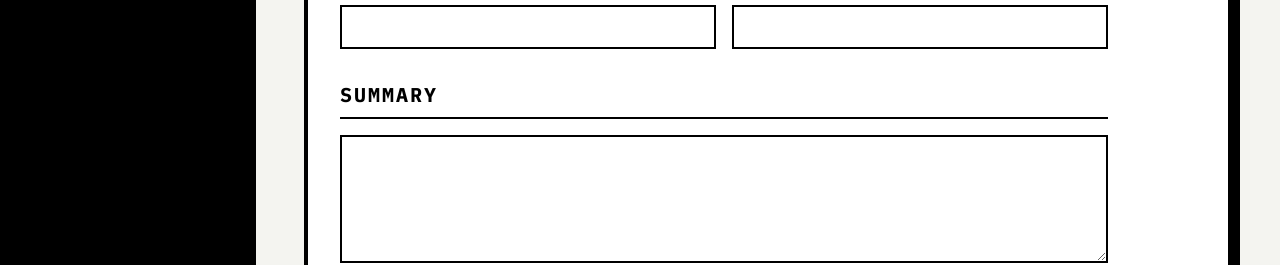
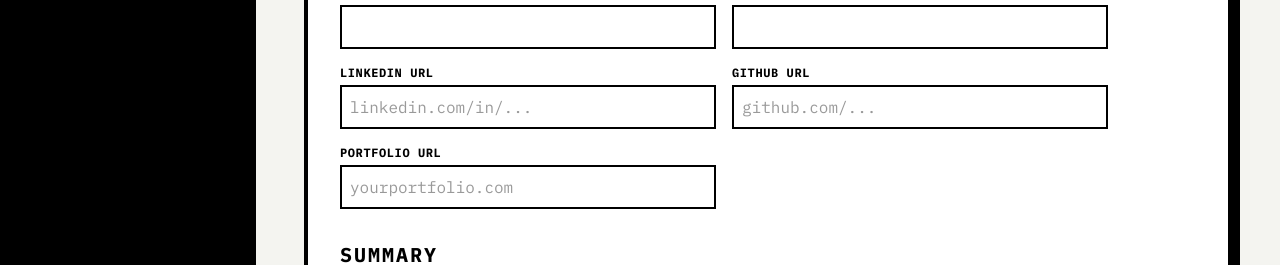
Before and after one commit to badirusubomi/job-applyer, a Next.js app: page /profile-editor in a window 1280 px wide. Shown: the part 397-662 px from the top of the page. Built offline with nearby package versions, Linux system fonts and the light colour scheme; a web font is replaced by a local one.

Commit message:
feat: extend profile and privacy schemas to include LinkedIn, GitHub, and portfolio links with template and UI support.

```diff
--- a/app/application-assistant/page.tsx
+++ b/app/application-assistant/page.tsx
@@ -518,6 +518,18 @@ function AssistantContent() {
                     <label className="block text-[10px] font-bold uppercase tracking-wider mb-1">Address</label>
                     <input type="text" value={privacy.address || ''} onChange={e => savePrivacy({ ...privacy, address: e.target.value })} className="w-full p-2 border-4 border-black text-xs" placeholder="e.g. New York, NY" />
                   </div>
+                  <div>
+                    <label className="block text-[10px] font-bold uppercase tracking-wider mb-1">LinkedIn Mask</label>
+                    <input type="text" value={privacy.linkedin || ''} onChange={e => savePrivacy({ ...privacy, linkedin: e.target.value })} className="w-full p-2 border-4 border-black text-xs" placeholder="linkedin.com/..." />
+                  </div>
+                  <div>
+                    <label className="block text-[10px] font-bold uppercase tracking-wider mb-1">GitHub Mask</label>
+                    <input type="text" value={privacy.github || ''} onChange={e => savePrivacy({ ...privacy, github: e.target.value })} className="w-full p-2 border-4 border-black text-xs" placeholder="github.com/..." />
+                  </div>
+                  <div>
+                    <label className="block text-[10px] font-bold uppercase tracking-wider mb-1">Portfolio Mask</label>
+                    <input type="text" value={privacy.portfolio || ''} onChange={e => savePrivacy({ ...privacy, portfolio: e.target.value })} className="w-full p-2 border-4 border-black text-xs" placeholder="yourportfolio.com" />
+                  </div>
                 </div>
               </div>
 
--- a/app/layout.tsx
+++ b/app/layout.tsx
@@ -17,13 +17,20 @@ export const metadata: Metadata = {
     siteName: 'Applyer',
     images: [
       {
-        url: '/logo.png',
-        width: 800,
-        height: 800,
+        url: '/og-image.png',
+        width: 1200,
+        height: 630,
+        alt: 'Applyer - AI-Powered Job Application Automation',
       },
     ],
     locale: 'en_US',
     type: 'website',
+  },
+  twitter: {
+    card: 'summary_large_image',
+    title: 'Applyer',
+    description: 'Local AI-powered job application automation',
+    images: ['/og-image.png'],
   },
   icons: {
     icon: '/logo.png',
--- a/app/profile-editor/page.tsx
+++ b/app/profile-editor/page.tsx
@@ -10,6 +10,9 @@ export default function ProfileEditor() {
     email: '',
     phone: '',
     location: '',
+    linkedin: '',
+    github: '',
+    portfolio: '',
     summary: '',
     experience: [] as { title: string; company: string; startDate: string; endDate: string; bullets: string }[],
     skills: [] as { category: string; skills: string }[],
@@ -59,6 +62,9 @@ export default function ProfileEditor() {
         email: data.email || prev.email,
         phone: data.phone || prev.phone,
         location: data.location || prev.location,
+        linkedin: data.linkedin || prev.linkedin || '',
+        github: data.github || prev.github || '',
+        portfolio: data.portfolio || prev.portfolio || '',
         summary: data.summary || prev.summary,
         experience: data.experience?.length ? data.experience : prev.experience,
         skills: data.skills?.length ? data.skills : prev.skills,
@@ -90,7 +96,10 @@ export default function ProfileEditor() {
           name: p.name || '',
           email: p.email || '',
           phone: p.phone || '',
-          location: p.address || ''
+          location: p.address || '',
+          linkedin: p.linkedin || '',
+          github: p.github || '',
+          portfolio: p.portfolio || ''
         }));
       }
     }
@@ -104,8 +113,16 @@ export default function ProfileEditor() {
 
     // Compile to Markdown for the AI Assistant
     let markdown = `# ${profile.name || 'Candidate Profile'}\n\n`;
-    if (profile.email || profile.phone || profile.location) {
-      markdown += `**Contact**: ${[profile.email, profile.phone, profile.location].filter(Boolean).join(' | ')}\n\n`;
+    if (profile.email || profile.phone || profile.location || profile.linkedin || profile.github || profile.portfolio) {
+      const contactInfo = [
+        profile.email,
+        profile.phone,
+        profile.location,
+        profile.linkedin ? `LinkedIn: ${profile.linkedin}` : null,
+        profile.github ? `GitHub: ${profile.github}` : null,
+        profile.portfolio ? `Portfolio: ${profile.portfolio}` : null
+      ].filter(Boolean).join(' | ');
+      markdown += `**Contact**: ${contactInfo}\n\n`;
     }
     if (profile.summary) {
       markdown += `## Summary\n${profile.summary}\n\n`;
@@ -209,6 +226,18 @@ export default function ProfileEditor() {
               <div>
                 <label className="block text-xs font-bold uppercase tracking-wider mb-1">Location</label>
                 <input type="text" value={profile.location} onChange={e => setProfile({...profile, location: e.target.value})} className="w-full p-2 border-2 border-black bg-white text-black placeholder:text-black/40" />
+              </div>
+              <div>
+                <label className="block text-xs font-bold uppercase tracking-wider mb-1">LinkedIn URL</label>
+                <input type="text" value={profile.linkedin} onChange={e => setProfile({...profile, linkedin: e.target.value})} className="w-full p-2 border-2 border-black bg-white text-black placeholder:text-black/40" placeholder="linkedin.com/in/..." />
+              </div>
+              <div>
+                <label className="block text-xs font-bold uppercase tracking-wider mb-1">GitHub URL</label>
+                <input type="text" value={profile.github} onChange={e => setProfile({...profile, github: e.target.value})} className="w-full p-2 border-2 border-black bg-white text-black placeholder:text-black/40" placeholder="github.com/..." />
+              </div>
+              <div>
+                <label className="block text-xs font-bold uppercase tracking-wider mb-1">Portfolio URL</label>
+                <input type="text" value={profile.portfolio} onChange={e => setProfile({...profile, portfolio: e.target.value})} className="w-full p-2 border-2 border-black bg-white text-black placeholder:text-black/40" placeholder="yourportfolio.com" />
               </div>
             </div>
           </section>
--- a/lib/ai/providers/gemini.ts
+++ b/lib/ai/providers/gemini.ts
@@ -81,7 +81,10 @@ Output a JSON object:
   "contact": {
     "email": "string",
     "phone": "string",
-    "location": "string"
+    "location": "string",
+    "linkedin": "string (optional URL)",
+    "github": "string (optional URL)",
+    "website": "string (optional URL)"
   },
   "summary": "string — 2–3 sentences. Targeted to ${jobInfo.role}. First person not required. Don't open with 'I am'. Make it punchy and specific.",
   "skillCategories": [
@@ -103,6 +106,7 @@ Output a JSON object:
     {
       "name": "string",
       "tech": "string",
+      "link": "string (optional URL)",
       "bullets": ["string"]
     }
   ],
@@ -239,6 +243,8 @@ Return ONLY a JSON object with this exact structure:
   "email": "string",
   "phone": "string",
   "location": "string",
+  "linkedin": "string",
+  "github": "string",
   "summary": "string",
   "experience": [{ "title": "string", "company": "string", "startDate": "string", "endDate": "string", "bullets": "string (all bullets combined with newlines)" }],
   "skills": [{ "category": "string", "skills": "string (comma separated list)" }],
--- a/lib/ai/providers/openai.ts
+++ b/lib/ai/providers/openai.ts
@@ -81,7 +81,10 @@ Output a JSON object:
   "contact": {
     "email": "string",
     "phone": "string",
-    "location": "string"
+    "location": "string",
+    "linkedin": "string (optional URL)",
+    "github": "string (optional URL)",
+    "website": "string (optional URL)"
   },
   "summary": "string — 2–3 sentences. Targeted to ${jobInfo.role}. Don't open with 'I am'. Make it punchy and specific.",
   "skillCategories": [
@@ -103,6 +106,7 @@ Output a JSON object:
     {
       "name": "string",
       "tech": "string",
+      "link": "string (optional URL)",
       "bullets": ["string"]
     }
   ],
@@ -240,6 +244,8 @@ Return ONLY a JSON object with this exact structure:
   "email": "string",
   "phone": "string",
   "location": "string",
+  "linkedin": "string",
+  "github": "string",
   "summary": "string",
   "experience": [{ "title": "string", "company": "string", "startDate": "string", "endDate": "string", "bullets": "string (all bullets combined with newlines)" }],
   "skills": [{ "category": "string", "skills": "string (comma separated list)" }],
--- a/lib/utils/privacy.ts
+++ b/lib/utils/privacy.ts
@@ -8,6 +8,9 @@ export interface PrivacyConfig {
   email?: string;
   phone?: string;
   address?: string;
+  linkedin?: string;
+  github?: string;
+  portfolio?: string;
 }
 
 const PLACEHOLDERS = {
@@ -15,6 +18,9 @@ const PLACEHOLDERS = {
   email: '{{USER_EMAIL}}',
   phone: '{{USER_PHONE}}',
   address: '{{USER_ADDRESS}}',
+  linkedin: '{{USER_LINKEDIN}}',
+  github: '{{USER_GITHUB}}',
+  portfolio: '{{USER_PORTFOLIO}}',
 };
 
 /**
@@ -36,6 +42,15 @@ export function maskPii(text: string, config: PrivacyConfig): string {
   if (config.address) {
     masked = masked.replaceAll(config.address, PLACEHOLDERS.address);
   }
+  if (config.linkedin) {
+    masked = masked.replaceAll(config.linkedin, PLACEHOLDERS.linkedin);
+  }
+  if (config.github) {
+    masked = masked.replaceAll(config.github, PLACEHOLDERS.github);
+  }
+  if (config.portfolio) {
+    masked = masked.replaceAll(config.portfolio, PLACEHOLDERS.portfolio);
+  }
 
   return masked;
 }
@@ -50,6 +65,9 @@ export function unmaskPii(data: any, config: PrivacyConfig): any {
     if (config.email) unmasked = unmasked.replaceAll(PLACEHOLDERS.email, config.email);
     if (config.phone) unmasked = unmasked.replaceAll(PLACEHOLDERS.phone, config.phone);
     if (config.address) unmasked = unmasked.replaceAll(PLACEHOLDERS.address, config.address);
+    if (config.linkedin) unmasked = unmasked.replaceAll(PLACEHOLDERS.linkedin, config.linkedin);
+    if (config.github) unmasked = unmasked.replaceAll(PLACEHOLDERS.github, config.github);
+    if (config.portfolio) unmasked = unmasked.replaceAll(PLACEHOLDERS.portfolio, config.portfolio);
     return unmasked;
   }
 
--- a/templates/resume/modern.html
+++ b/templates/resume/modern.html
@@ -120,6 +120,9 @@
         <h1>{{name}}</h1>
         <div class="contact">
             {{contact.email}} &bull; {{contact.phone}} &bull; {{contact.location}}
+            {{#contact.linkedin}} &bull; <a href="{{.}}" style="color: inherit; text-decoration: none;">LINKEDIN</a>{{/contact.linkedin}}
+            {{#contact.github}} &bull; <a href="{{.}}" style="color: inherit; text-decoration: none;">GITHUB</a>{{/contact.github}}
+            {{#contact.website}} &bull; <a href="{{.}}" style="color: inherit; text-decoration: none;">WEBSITE</a>{{/contact.website}}
         </div>
     </div>
 
@@ -171,7 +174,11 @@
         {{#projects}}
         <div class="item">
             <div class="item-header">
-                <span class="item-title">{{name}}</span>
+                <span class="item-title">
+                    {{#link}}<a href="{{.}}" style="color: inherit; text-decoration: underline;">{{/link}}
+                    {{name}}
+                    {{#link}}</a>{{/link}}
+                </span>
             </div>
             {{#tech}}<span class="item-tech">{{tech}}</span>{{/tech}}
             <ul>
```
Also changed, not shown: app/og-image.png (added).
